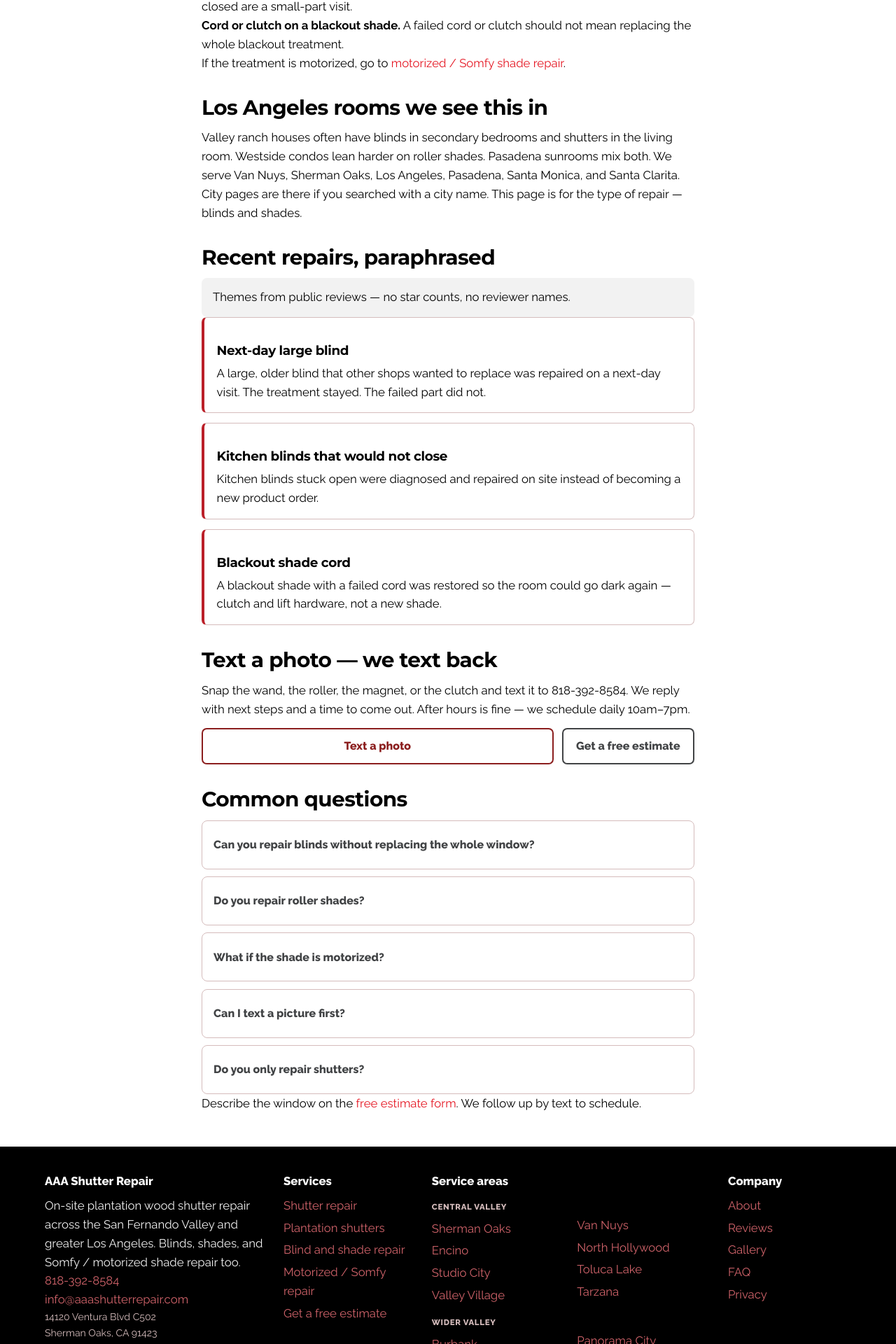
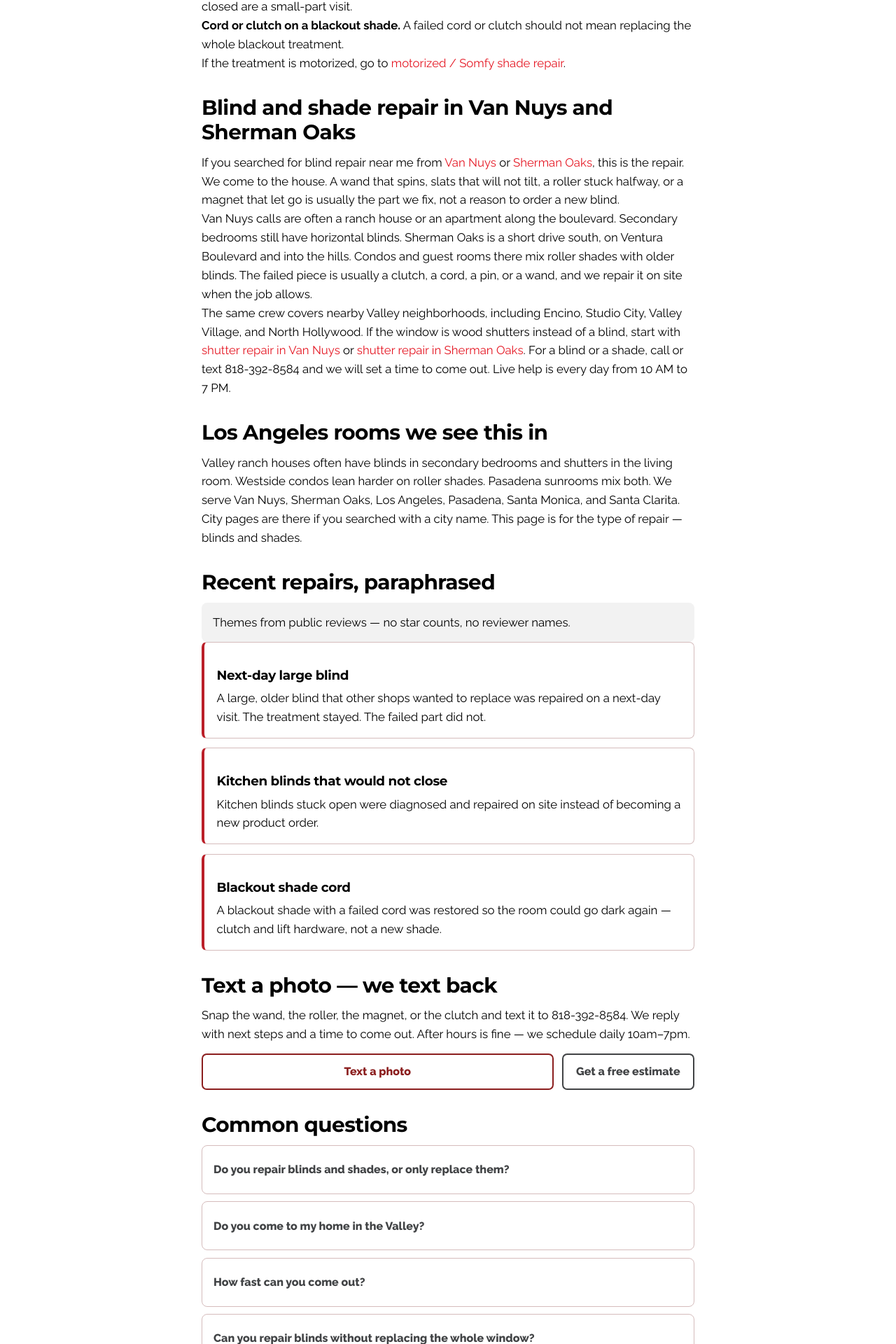
Before and after one commit to bfreyre1/aaashutterrepair, a Next.js app: page /blind-and-shade-repair in a window 1280 px wide. Shown: the part 2013-3933 px from the top of the page at 70% size. Built offline with nearby package versions, Linux system fonts and the light colour scheme; no server answers.

Commit message:
Target the blind repair page at Van Nuys and Sherman Oaks searches.
Give the page a local title and description, a Valley section, and three repair FAQs, and link it with the existing city pages.

Co-authored-by: bfreyre1 <bfreyre1@users.noreply.github.com>

```diff
--- a/app/(site)/blind-and-shade-repair/page.tsx
+++ b/app/(site)/blind-and-shade-repair/page.tsx
@@ -10,9 +10,9 @@ import { TextLink } from "@/components/TextLink";
 import { serviceJsonLd } from "@/lib/schema";
 import { PHONE_DISPLAY, absoluteUrl } from "@/lib/site";
 
-const title = "Blind Repair and Shade Repair in Los Angeles";
+const title = "Blind Repair Near Me | Van Nuys & Sherman Oaks";
 const description =
-  "Blind repair and shade repair in the San Fernando Valley and Los Angeles. Magnets, pins, wands, clutches, and roller shades — on-site when the job allows. Call 818-392-8584.";
+  "Blind and shade repair near you in Van Nuys, Sherman Oaks, and the Valley. On-site fixes for wands, rollers, magnets, and clutches. Call 818-392-8584.";
 
 export const metadata: Metadata = {
   title,
@@ -32,6 +32,20 @@ const blindsChips = [
 ] as const;
 
 const faq = [
+  {
+    question: "Do you repair blinds and shades, or only replace them?",
+    answer:
+      "We repair them. A wand, tilter, roller, magnet, pin, cord, or clutch is usually a repair, not a new blind or shade. The aim is to keep the treatment you already have. If it is truly finished, we will say so.",
+  },
+  {
+    question: "Do you come to my home in the Valley?",
+    answer:
+      "Yes. We come to houses and condos in Van Nuys, Sherman Oaks, and nearby San Fernando Valley neighborhoods. The repair is on site when the job allows.",
+  },
+  {
+    question: "How fast can you come out?",
+    answer: `Call or text ${PHONE_DISPLAY} and we will set a time to come to the house. Live help is every day from 10 AM to 7 PM, and you can text after those hours. When the part can be fixed on site, the work happens at the window instead of waiting on a new product order.`,
+  },
   {
     question: "Can you repair blinds without replacing the whole window?",
     answer:
@@ -149,6 +163,40 @@ export default function BlindAndShadeRepairPage() {
       </section>
 
       <section>
+        <h2>Blind and shade repair in Van Nuys and Sherman Oaks</h2>
+        <p>
+          If you searched for blind repair near me from{" "}
+          <Link href="/shutter-repair-van-nuys">Van Nuys</Link> or{" "}
+          <Link href="/shutter-repair-sherman-oaks">Sherman Oaks</Link>, this
+          is the repair. We come to the house. A wand that spins, slats that
+          will not tilt, a roller stuck halfway, or a magnet that let go is
+          usually the part we fix, not a reason to order a new blind.
+        </p>
+        <p>
+          Van Nuys calls are often a ranch house or an apartment along the
+          boulevard. Secondary bedrooms still have horizontal blinds. Sherman
+          Oaks is a short drive south, on Ventura Boulevard and into the hills.
+          Condos and guest rooms there mix roller shades with older blinds. The
+          failed piece is usually a clutch, a cord, a pin, or a wand, and we
+          repair it on site when the job allows.
+        </p>
+        <p>
+          The same crew covers nearby Valley neighborhoods, including Encino,
+          Studio City, Valley Village, and North Hollywood. If the window is
+          wood shutters instead of a blind, start with{" "}
+          <Link href="/shutter-repair-van-nuys">
+            shutter repair in Van Nuys
+          </Link>{" "}
+          or{" "}
+          <Link href="/shutter-repair-sherman-oaks">
+            shutter repair in Sherman Oaks
+          </Link>
+          . For a blind or a shade, call or text {PHONE_DISPLAY} and we will
+          set a time to come out. Live help is every day from 10 AM to 7 PM.
+        </p>
+      </section>
+
+      <section>
         <h2>Los Angeles rooms we see this in</h2>
         <p>
           Valley ranch houses often have blinds in secondary bedrooms and
--- a/components/CityPage.tsx
+++ b/components/CityPage.tsx
@@ -94,6 +94,15 @@ export function CityPage({ city }: { city: CityContent }) {
 
       <section>
         <h2>Related services</h2>
+        {city.blindRepairLink ? (
+          <p>
+            {city.blindRepairLink.before}
+            <Link href="/blind-and-shade-repair">
+              {city.blindRepairLink.anchor}
+            </Link>
+            {city.blindRepairLink.after}
+          </p>
+        ) : null}
         <p>
           Start with the job you actually have:{" "}
           <Link href="/shutter-repair">shutter repair</Link>,{" "}
--- a/lib/cities.ts
+++ b/lib/cities.ts
@@ -42,6 +42,12 @@ export type CityContent = {
   issues: string[];
   sections: { heading: string; body: string }[];
   faq: FaqItem[];
+  /** Extra sentence on this city page only, with a link to blind and shade repair. */
+  blindRepairLink?: {
+    before: string;
+    anchor: string;
+    after: string;
+  };
 };
 
 export const cities: CityContent[] = [
@@ -104,6 +110,13 @@ export const cities: CityContent[] = [
           "Usually yes. Age alone is not a reason to replace. Staples, pins, hinges, and magnets are replaceable on most wood plantation shutters.",
       },
     ],
+    blindRepairLink: {
+      before:
+        "When the window has a blind or a shade instead of a shutter, see ",
+      anchor: "blind repair in Van Nuys",
+      after:
+        ". Wands, rollers, magnets, and clutches are repaired on site when the job allows.",
+    },
   },
   {
     id: "sherman-oaks",
@@ -163,6 +176,13 @@ export const cities: CityContent[] = [
           "Yes. French-door and slider panels are a frequent Sherman Oaks job — hinges, magnets, and meeting stiles take the most wear.",
       },
     ],
+    blindRepairLink: {
+      before:
+        "Condos and guest rooms along Ventura Boulevard often need ",
+      anchor: "blind and shade repair in Sherman Oaks",
+      after:
+        ". We repair the clutch, cord, roller, or wand on site when the job allows.",
+    },
   },
   {
     id: "los-angeles",
```
